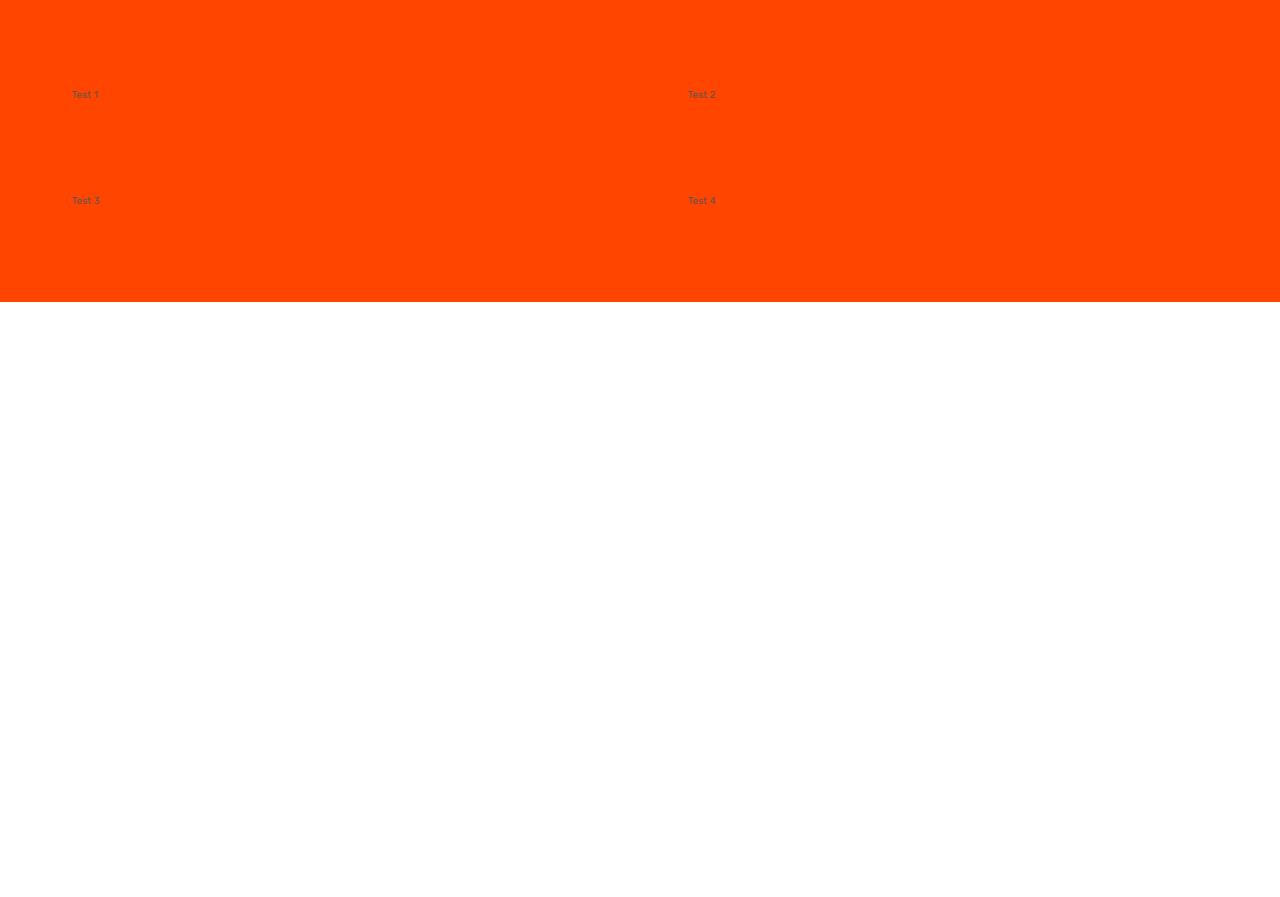
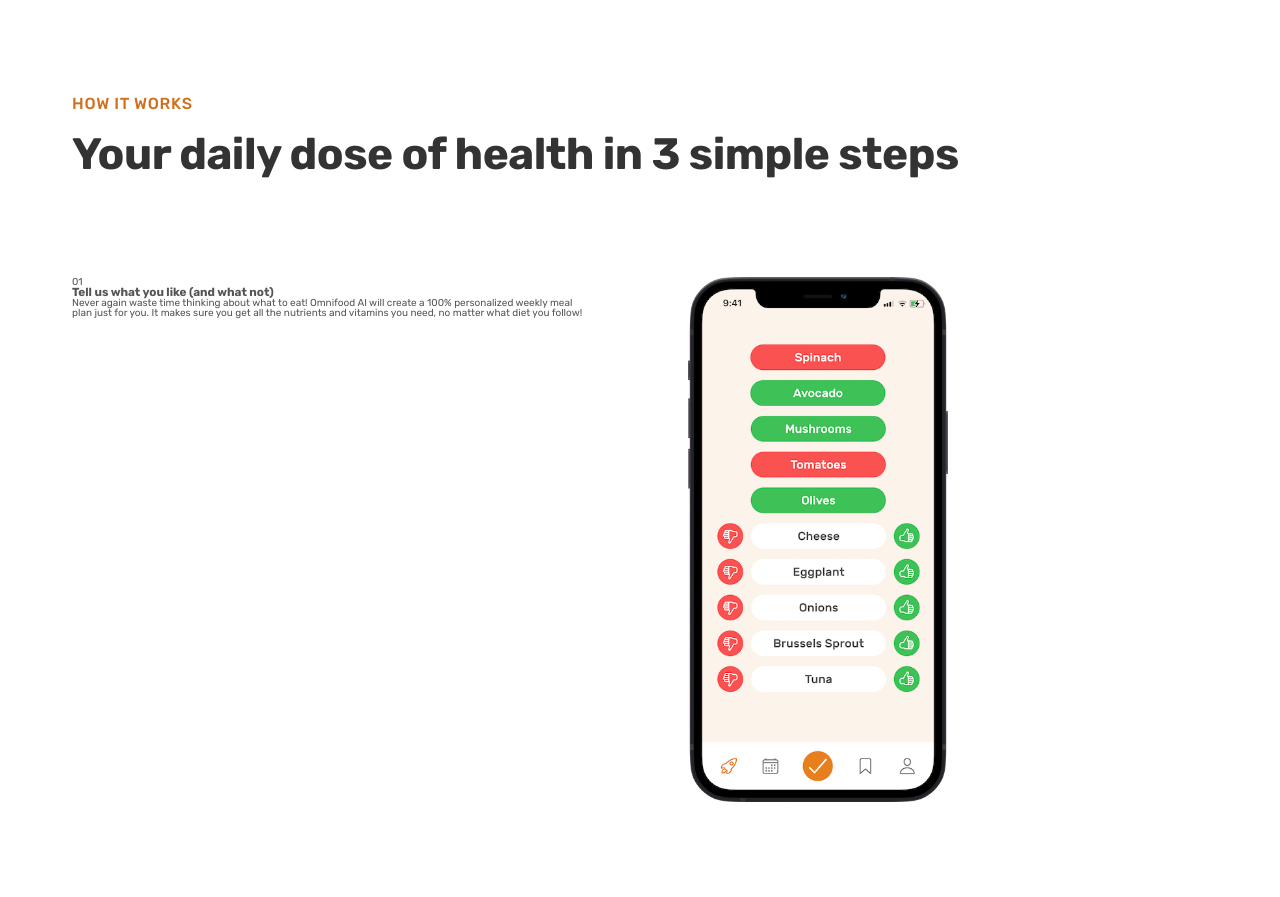
Before and after one commit to AnikKantiSikder/Omifood-project-with-html-css, a plain HTML site: page index.html in a window 1280 px wide. Shown: the part 760-1657 px from the top of the page. Before the commit the page ends 1062 px from the top, so only its background shows below. Drawn offline with Linux system fonts and the light colour scheme.

Commit message:
Building how it works section part-1

```diff
--- a/css/style.css
+++ b/css/style.css
@@ -13,7 +13,12 @@
     -- Line heights:
        -Default: 1
        -Small: 1.05
+       -Medium: 1.2
        -Paragraph default: 1.6
+
+    -- Letter spacing:
+        -0.5px
+        -0.75px
 
 
 --- 02 Colors
@@ -85,13 +90,33 @@ body {
     grid-template-columns: repeat(4, 1fr);
 }
 
+.heading-primary,
+.heading-secondary {
+    font-weight: 700;
+    color: #333;
+    letter-spacing: -0.5px;
+}
+
 .heading-primary {
     font-size: 5.2rem;
-    font-weight: 700;
-    line-height: 1.01;
-    color: #333;
-    letter-spacing: -0.5px;
+    line-height: 1.05;
     margin-bottom: 3.2rem;
+}
+
+.heading-secondary {
+    font-size: 4.4rem;
+    line-height: 1.2;
+    margin-bottom: 9.6rem;
+}
+
+.subheading {
+    display: block;
+    font-size: 1.6rem;
+    font-weight: 500;
+    color: #cf711f;
+    text-transform: uppercase;
+    margin-bottom: 1.6rem;
+    letter-spacing: 0.75px;
 }
 
 .btn:link,
@@ -269,5 +294,8 @@ body {
 
 .section-how {
     padding: 9.6rem 0;
-    background-color: orangered;
 }
+
+.step-img {
+    width: 50%;
+}
--- a/index.html
+++ b/index.html
@@ -66,13 +66,64 @@
             </div>
         </div>
     </section>
-    <!-- How it works section -->
+
+    <!-- How it works section (Z pattern)-->
     <section class="section-how">
+        <div class="container">
+            <span class="subheading">How it works</span>
+            <h2 class="heading-secondary">
+                Your daily dose of health in 3 simple steps
+            </h2>
+        </div>
+
         <div class="container grid grid--2-cols">
-            <div>Test 1</div>
-            <div>Test 2</div>
-            <div>Test 3</div>
-            <div>Test 4</div>
+            <!-- STEP 01 -->
+            <div class="step-text-box">
+                <p class="step-number">01</p>
+                <h3 class="heading-tertiary"> Tell us what you like (and what not) </h3>
+                <p class="step-description">
+                    Never again waste time thinking about what to eat! Omnifood AI will create a 100%
+                    personalized weekly meal plan just for you. It makes sure you get all the nutrients and
+                    vitamins you need, no matter what diet you follow!
+                </p>
+            </div>
+            <!-- Step text box image -->
+            <div class="step-img-box">
+                <img src="img/app/app-screen-1.png"
+                 class="step-img" alt="iPhone app preferences selection screen">
+            </div>
+
+            <!-- STEP 02 -->
+
+            <!-- Step text box image -->
+            <div class="step-img-box">
+                <img src="img/app/app-screen-2.png"
+                 class="step-img" alt="iPhone app preferences selection screen">
+            </div>
+
+            <div class="step-text-box">
+                <p class="step-number">02</p>
+                <h3 class="heading-tertiary"> Approve your weekly meal plan </h3>
+                <p class="step-description">
+                    Once per week, approve the meal plan generated for you by Omnifood AI. You can change
+                    ingredients, swap entire meals, or even add your own recipes.
+                </p>
+            </div>
+
+            <!-- STEP 03 -->
+            <div class="step-text-box">
+                <p class="step-number">03</p>
+                <h3 class="heading-tertiary"> Receive meals at convenient time </h3>
+                <p class="step-description">
+                    Best chefs in town will cook your selected meal every day, and we will deliver it to
+                    your door whenever works best for you. You can change delivery schedule and address daily!
+                </p>
+            </div>
+            <!-- Step text box image -->
+            <div class="step-img-box">
+                <img src="img/app/app-screen-3.png"
+                 class="step-img" alt="iPhone app preferences selection screen">
+            </div>
         </div>
     </section>
 
```
